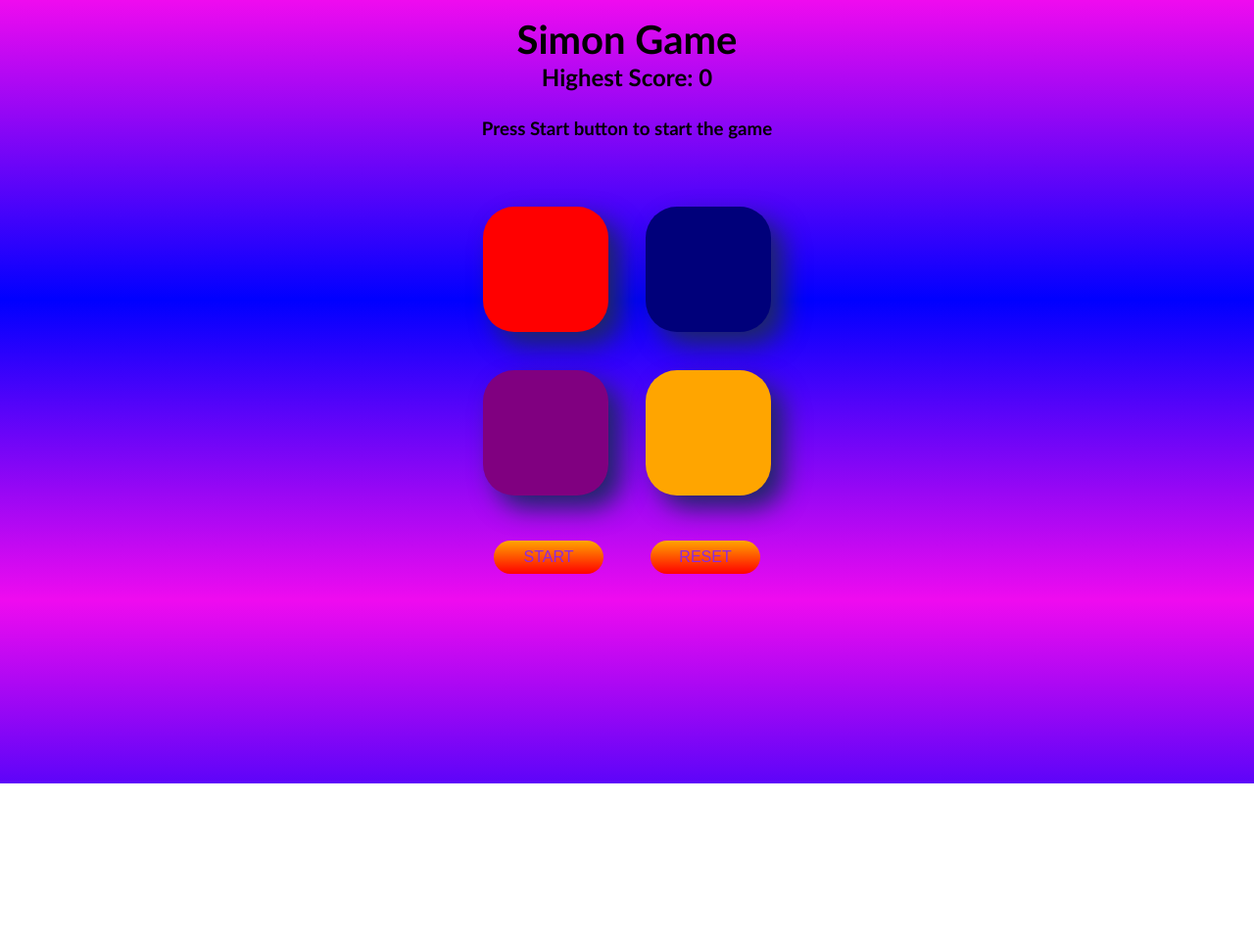
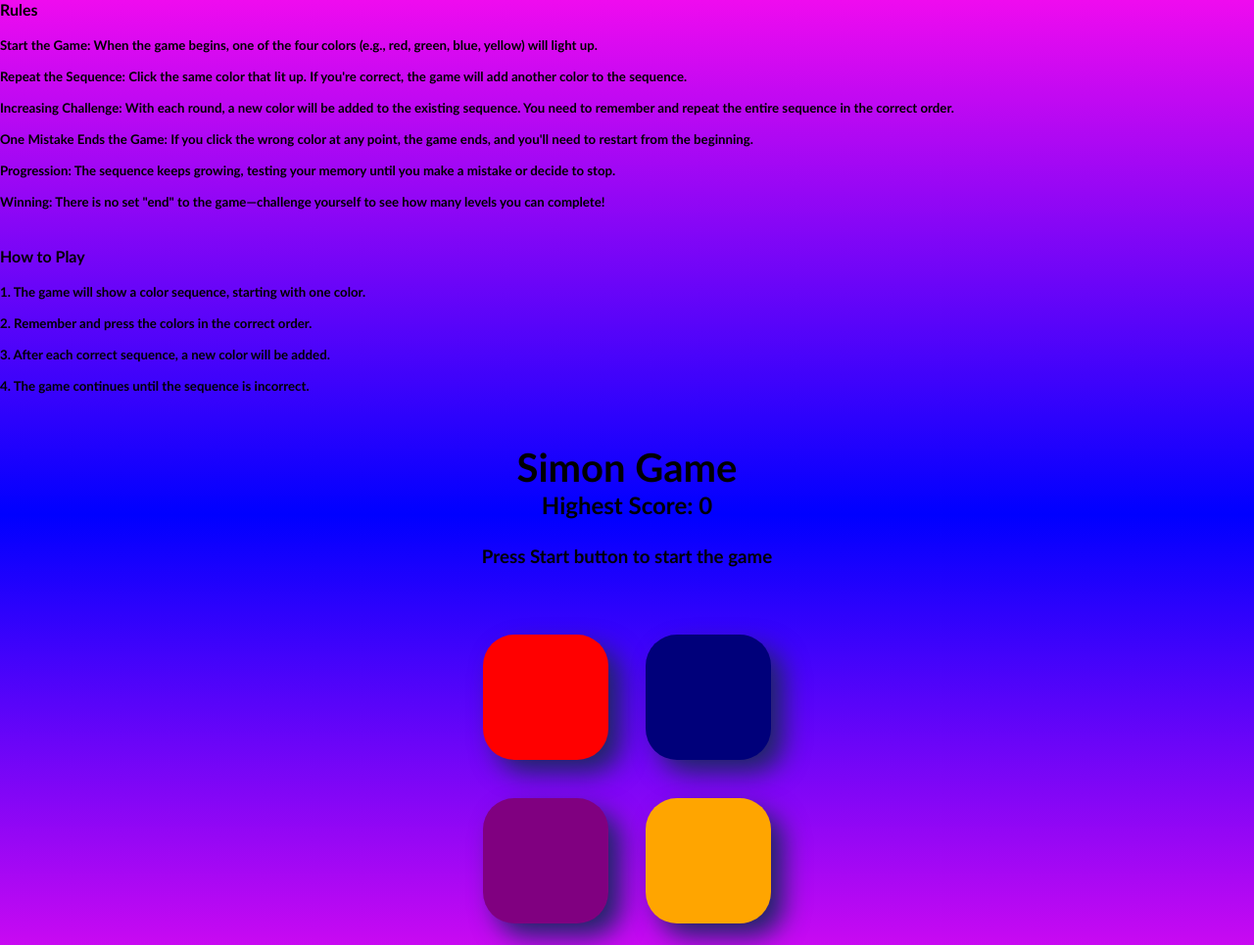
Before and after one commit to harshaga819/simsonGame, a plain HTML site: page index.html in a window 1280 px wide. Shown: the top 965 px of the page at 98% size. Before the commit the page ends 800 px from the top, so only its background shows below. Drawn offline with Linux system fonts and the light colour scheme.

Commit message:
Update nav bar

```diff
--- a/index.html
+++ b/index.html
@@ -7,7 +7,40 @@
     <title>SimonSayGame</title>
 </head>
 <body>
+    <div class="nav" id="nav">
+        <div>
+            <h4>Rules</h4>
+            <br>
+            <h5>
+                <strong>Start the Game:</strong> When the game begins, one of the four colors (e.g., red, green, blue, yellow) will light up.
+                <br><br>
+                <b>Repeat the Sequence:</b> Click the same color that lit up. If you're correct, the game will add another color to the sequence.
+                <br><br>
+                <b>Increasing Challenge:</b> With each round, a new color will be added to the existing sequence. You need to remember and repeat the entire sequence in the correct order.
+                <br><br>
+                <b>One Mistake Ends the Game:</b> If you click the wrong color at any point, the game ends, and you'll need to restart from the beginning.
+                <br><br>
+                <b>Progression:</b> The sequence keeps growing, testing your memory until you make a mistake or decide to stop.
+                <br><br>
+                <b>Winning:</b> There is no set "end" to the game—challenge yourself to see how many levels you can complete!
+            </h5>
+        </div>
+        <br><br>
+        <div>
+            <h4>How to Play</h4>
+            <br>
+            <h5>
+                1. The game will show a color sequence, starting with one color. <br><br>
+                2. Remember and press the colors in the correct order. <br><br>
+                3. After each correct sequence, a new color will be added. <br><br>
+                4. The game continues until the sequence is incorrect. <br><br>
+            </h5>
+        </div>
+    </div>
     <div class="mainBox">
+        <div class="icon-menu">
+            <img src="/simonSayGame/icons/menu.png" alt="">
+        </div>
         <div class="heading">
             <h1>Simon Game</h1>
             <h2>Highest Score: 0</h2>
```
